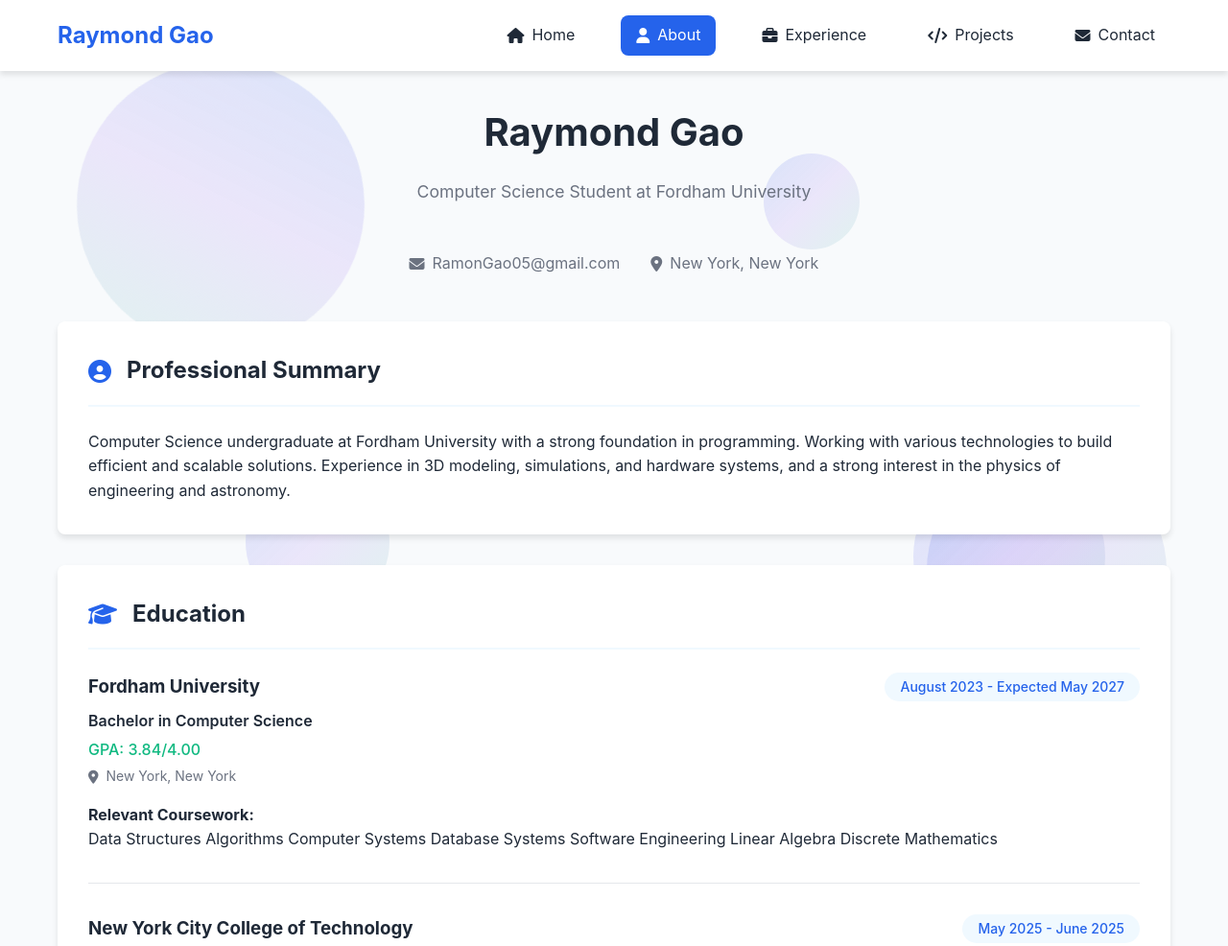
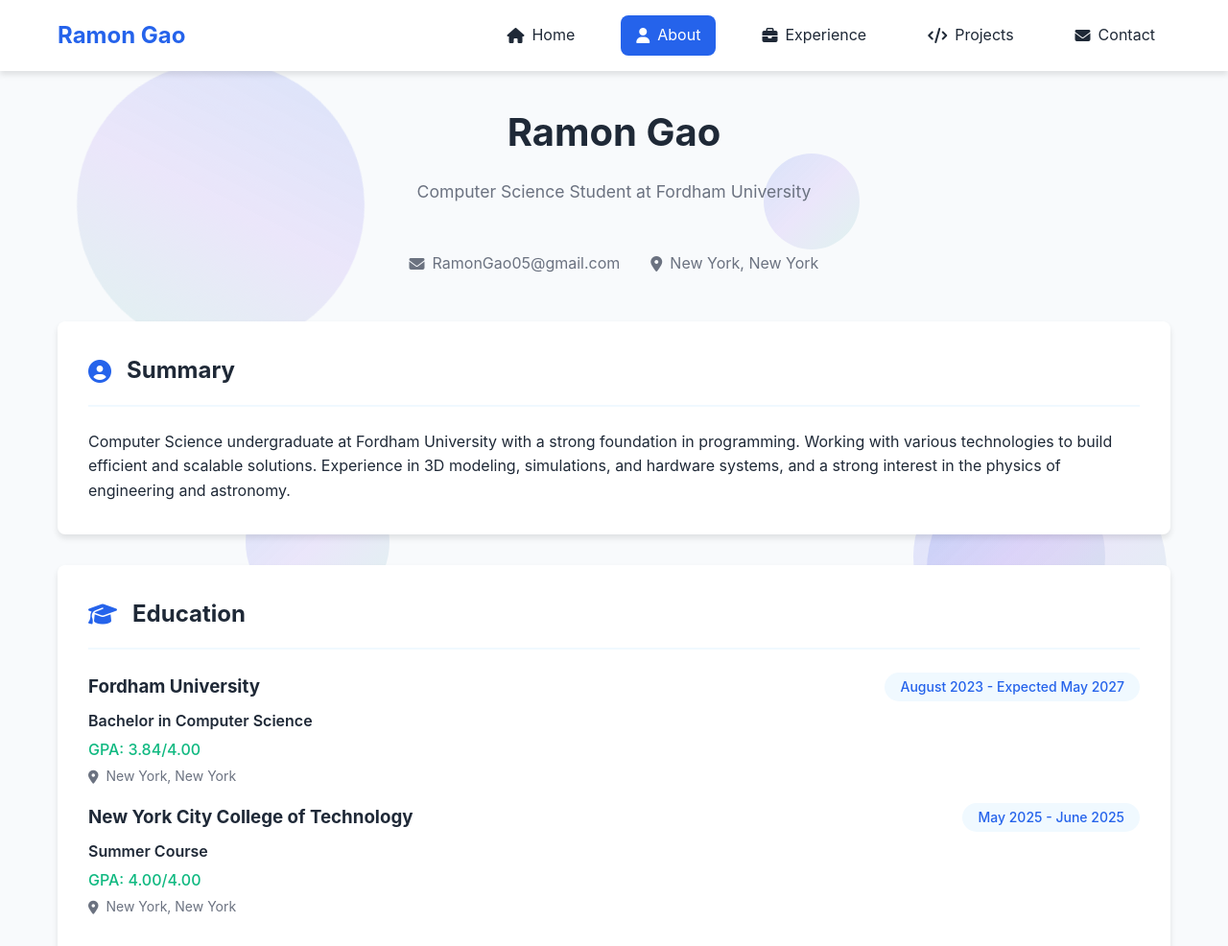
Before and after one commit to ramongao/ramongao.github.io, a plain HTML site: page about.html in a window 1280 px wide. Shown: the top 986 px of the page at 96% size. Drawn offline with Linux system fonts and the light colour scheme.

Commit message:
Update about.html

```diff
--- a/about.html
+++ b/about.html
@@ -10,7 +10,7 @@
 <body>
     <nav class="navbar">
         <div class="container">
-            <a href="index.html" class="logo">Raymond Gao</a>
+            <a href="index.html" class="logo">Ramon Gao</a>
             <ul class="nav-links">
                 <li><a href="index.html"><i class="fas fa-home"></i> Home</a></li>
                 <li><a href="about.html" class="active"><i class="fas fa-user"></i> About</a></li>
@@ -26,7 +26,7 @@
 
     <main class="container">
         <div class="about-header">
-            <h1 class="page-title">Raymond Gao</h1>
+            <h1 class="page-title">Ramon Gao</h1>
             <p class="page-subtitle">Computer Science Student at Fordham University</p>
             <div class="contact-info-header">
                 <p><i class="fas fa-envelope"></i> RamonGao05@gmail.com</p>
@@ -39,7 +39,7 @@
             <section class="resume-section">
                 <div class="section-header">
                     <i class="fas fa-user-circle"></i>
-                    <h2>Professional Summary</h2>
+                    <h2>Summary</h2>
                 </div>
                 <div class="section-content">
                     <p>Computer Science undergraduate at Fordham University with a strong foundation in programming. Working with various technologies to build efficient and scalable solutions. Experience in 3D modeling, simulations, and hardware systems, and a strong interest in the physics of engineering and astronomy.</p>
@@ -64,19 +64,8 @@
                             <p class="edu-gpa">GPA: 3.84/4.00</p>
                             <p class="edu-location"><i class="fas fa-map-marker-alt"></i> New York, New York</p>
                         </div>
-                        <div class="edu-achievements">
-                            <h4>Relevant Coursework:</h4>
-                            <div class="coursework-tags">
-                                <span class="tag">Data Structures</span>
-                                <span class="tag">Algorithms</span>
-                                <span class="tag">Computer Systems</span>
-                                <span class="tag">Database Systems</span>
-                                <span class="tag">Software Engineering</span>
-                                <span class="tag">Linear Algebra</span>
-                                <span class="tag">Discrete Mathematics</span>
-                            </div>
-                        </div>
-                    </div>
+
+
 
                     <!-- NYC College of Technology -->
                     <div class="education-item">
@@ -102,17 +91,7 @@
                             <p class="edu-gpa">GPA: 4.00/4.00</p>
                             <p class="edu-location"><i class="fas fa-map-marker-alt"></i> New York, New York</p>
                         </div>
-                        <div class="edu-achievements">
-                            <h4>Achievements:</h4>
-                            <ul class="achievement-list">
-                                <li>Graduated with perfect GPA</li>
-                                <li>STEM-focused curriculum with museum-based learning</li>
-                                <li>Early exposure to programming and technology</li>
-                            </ul>
-                        </div>
-                    </div>
-                </div>
-            </section>
+
 
             <!-- Technical Skills Preview -->
             <section class="resume-section">
```
